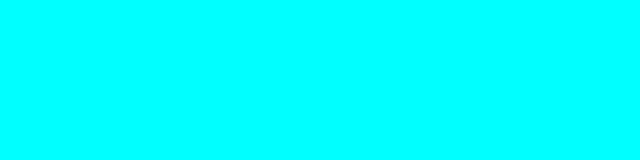
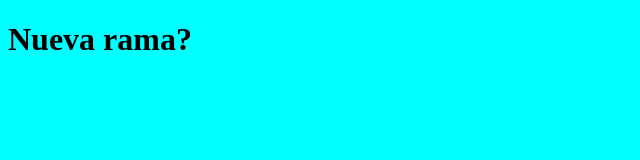
Before and after one commit to DamianOribe21/aprendiendoGit, a plain HTML site: page index.html in a window 1280 px wide. Shown: the whole page, without its empty margins (0-640 px from the left). Drawn offline with Linux system fonts and the light colour scheme.

Commit message:
Se agregó titulo

```diff
--- a/index.html
+++ b/index.html
@@ -9,5 +9,7 @@
 </head>
 <body>
 
+    <h1>Nueva rama?</h1>
+
 </body>
 </html>
```
